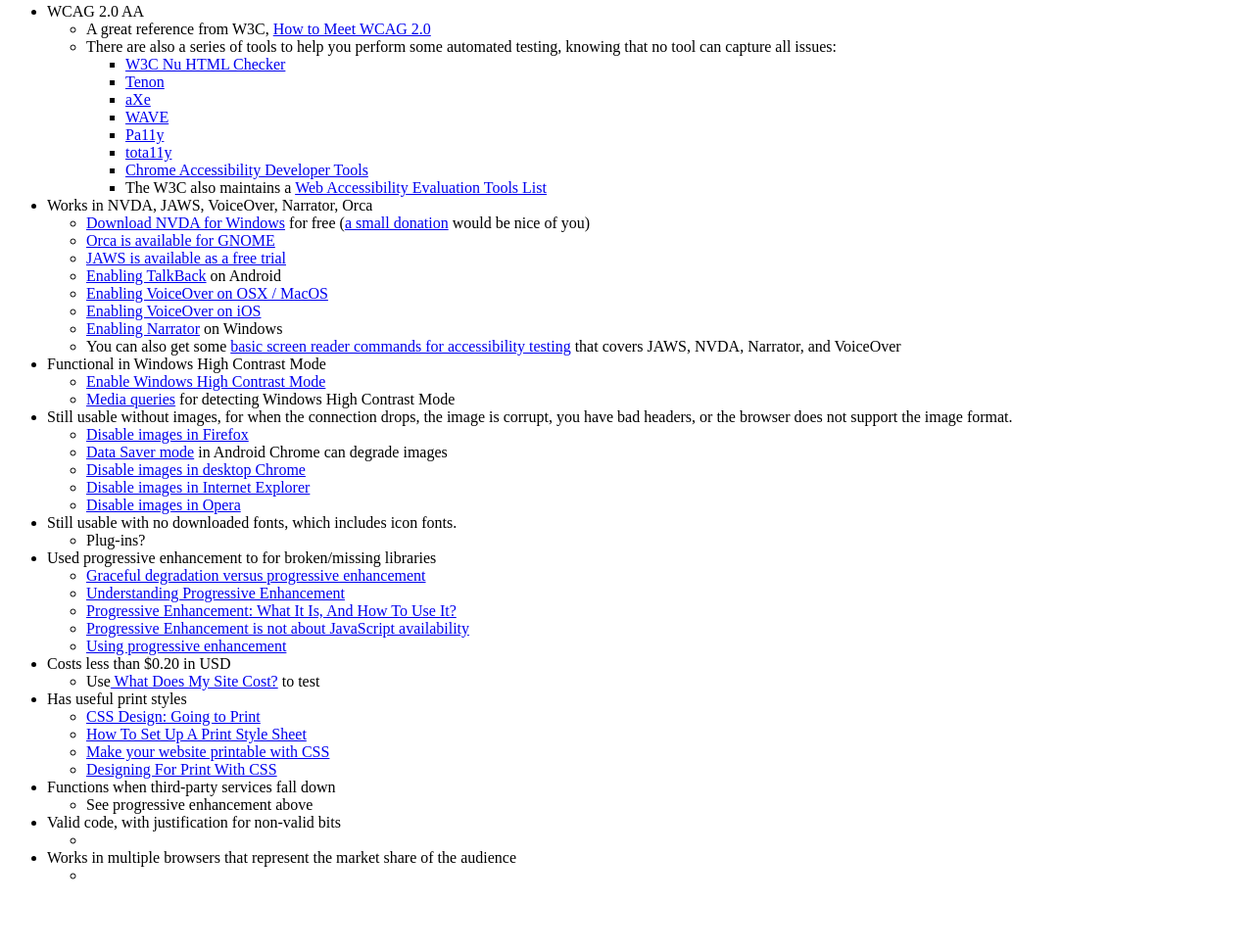
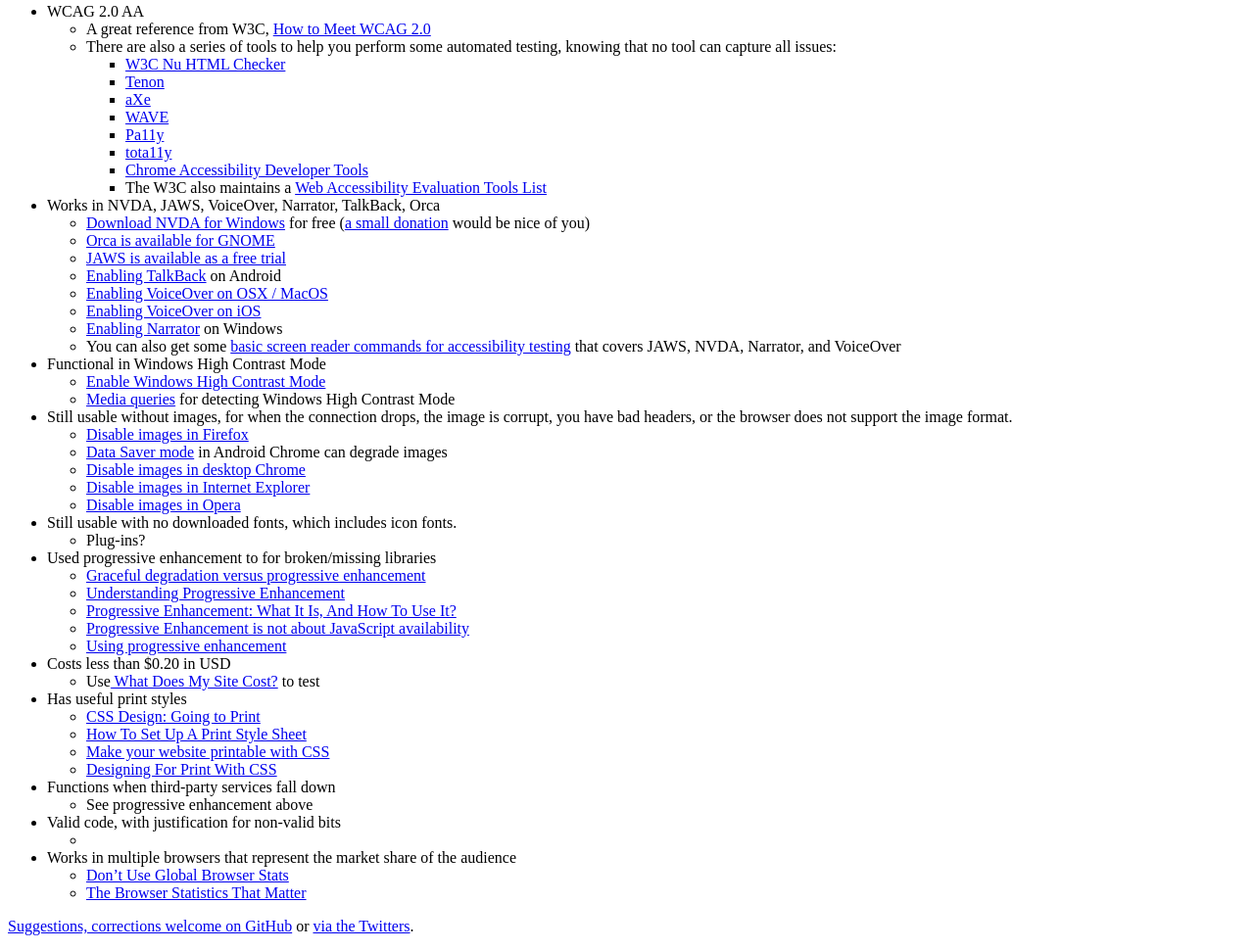
Before and after one commit to aardrian/DoesYourSiteDeserveRecognition.com, a plain HTML site: page index.html in a window 1280 px wide. Shown: the part 181-1152 px from the top of the page at 98% size. Before the commit the page ends 1100 px from the top, so only its background shows below. Drawn offline with Linux system fonts and the light colour scheme.

Commit message:
Update index.html

```diff
--- a/index.html
+++ b/index.html
@@ -48,7 +48,7 @@ This is the start of a baseline, a minimum, of what we should expect from any si
    </li>
   </ul>
  </li>
- <li>Works in NVDA, JAWS, VoiceOver, Narrator, Orca
+ <li>Works in NVDA, JAWS, VoiceOver, Narrator, TalkBack, Orca
   <ul>
    <li><a href="http://www.nvaccess.org/">Download NVDA for Windows</a> for free (<a href="http://www.nvaccess.org/donate/">a small donation</a> would be nice of you)</li>
    <li><a href="https://help.gnome.org/users/orca/stable/">Orca is available for GNOME</a></li>
@@ -114,13 +114,17 @@ This is the start of a baseline, a minimum, of what we should expect from any si
  </li>
  <li>Works in multiple browsers that represent the market share of the audience
   <ul>
-   <li></li>
+   <li><a href="http://adrianroselli.com/2013/05/dont-use-global-browser-stats.html">Don’t Use Global Browser Stats</a></li>
+   <li><a href="http://mediatemple.net/blog/tips/browser-statistics-matter/">The Browser Statistics That Matter</a></li>
   </ul>
  </li>
 </ul>
 </main>
 
 <footer>
+	<p>
+	<a href="https://github.com/aardrian/DoesYourSiteDeserveRecognition.com">Suggestions, corrections welcome on GitHub</a> or <a href="https://twitter.com/aardrian">via the Twitters</a>.
+	</p>
 </footer>
 
 	<!-- start Google UA tracking code -->
```
